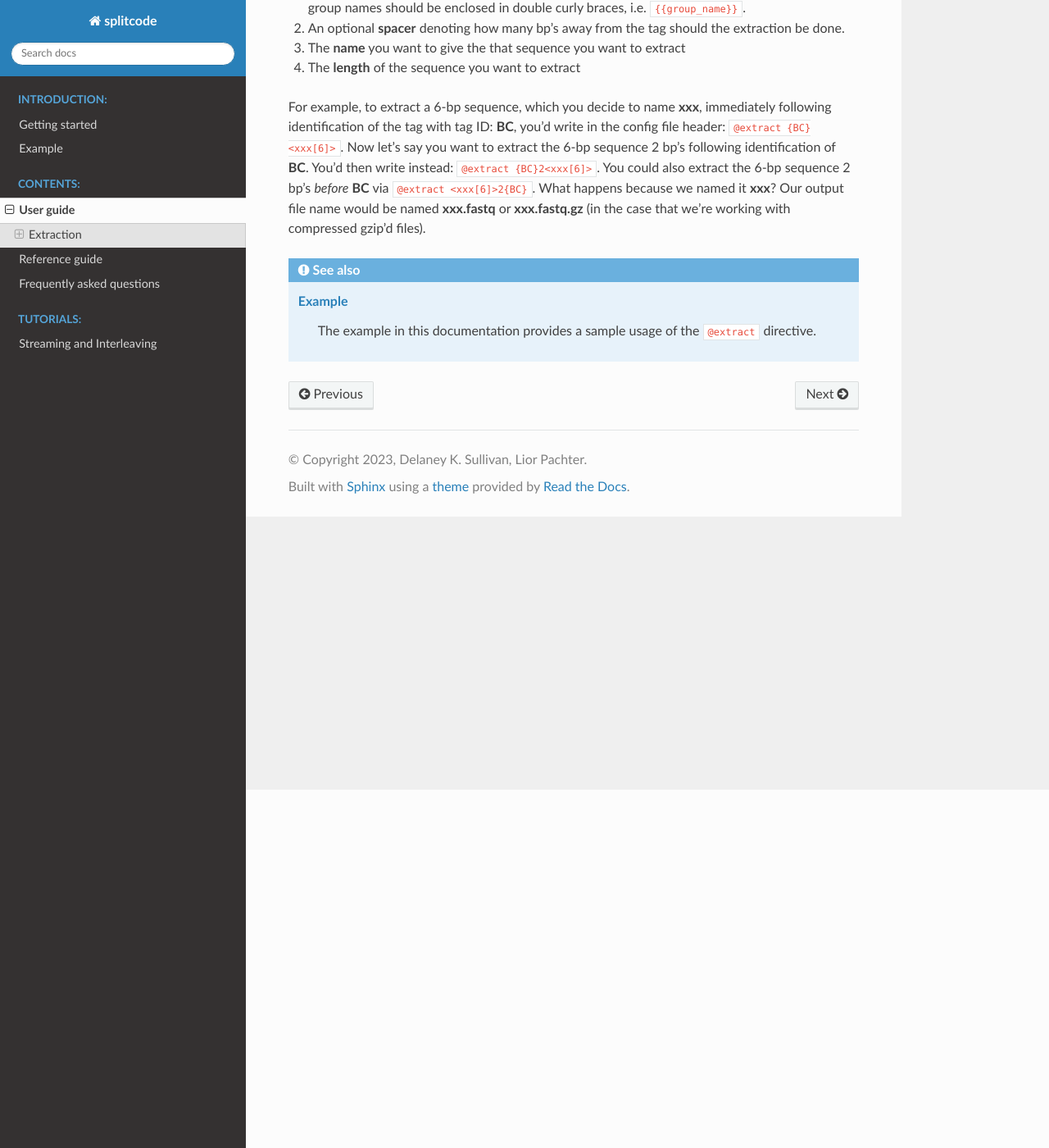
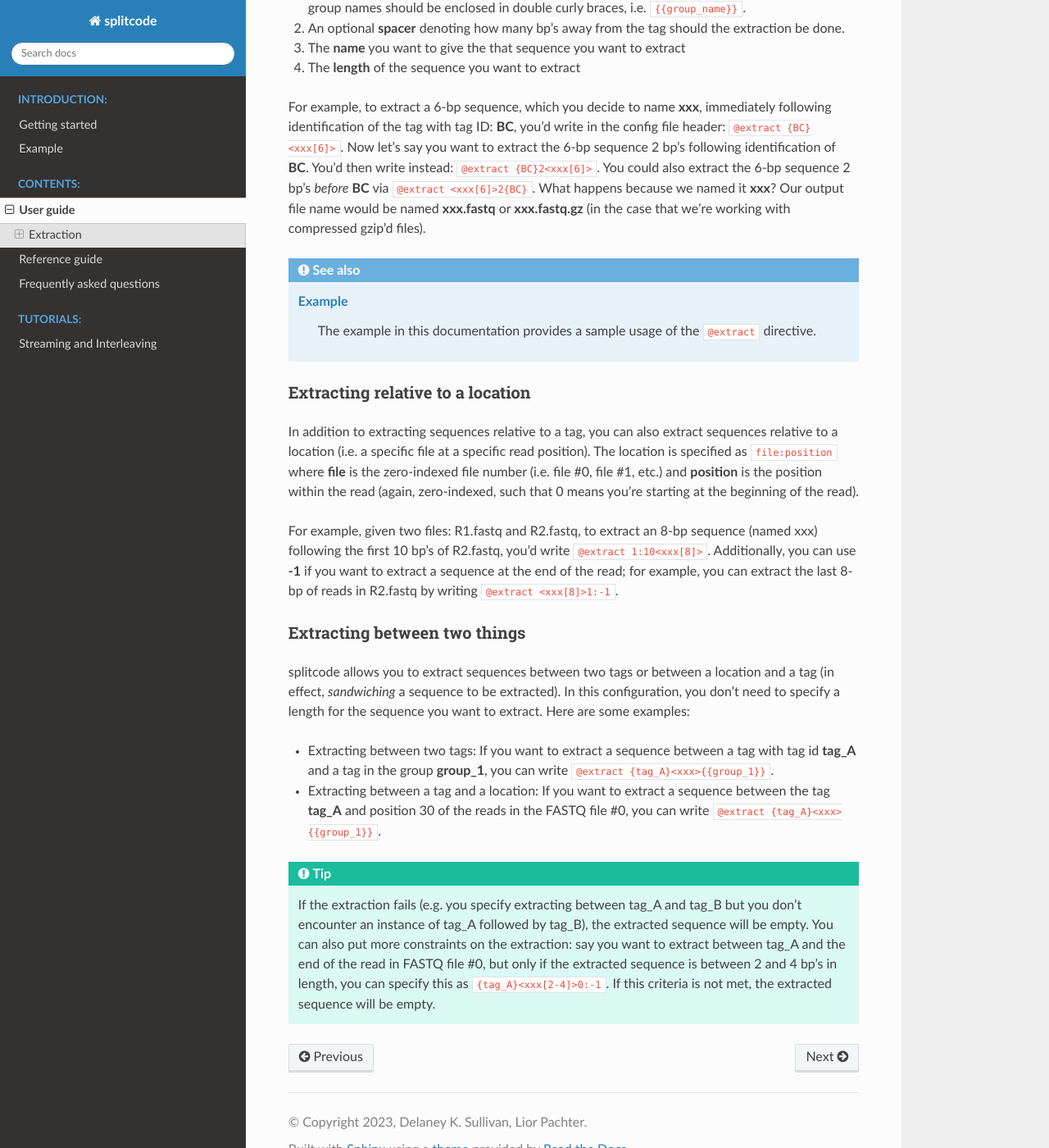
Before and after one commit to pachterlab/splitcode-tutorial, a Sphinx documentation site: the page built from docs/source/user_guide.rst, in a window 1280 px wide and 1400 px high, scrolled down 437 px. Shown: the whole window at 82% size. Built offline with Sphinx 7.4.7 and the Read the Docs theme 2.0.0, drawn with Linux system fonts in a browser that asks for light colours.

Commit message:
more extraction description

```diff
--- a/docs/source/user_guide.rst
+++ b/docs/source/user_guide.rst
@@ -24,3 +24,24 @@
 
    :ref:`example page`
      The example in this documentation provides a sample usage of the ``@extract`` directive.
+
+Extracting relative to a location
+~~~~~~~~~~~~~~~~~~~~~~~~~~~~~~~~~
+
+In addition to extracting sequences relative to a tag, you can also extract sequences relative to a location (i.e. a specific file at a specific read position). The location is specified as ``file:position`` where **file** is the zero-indexed file number (i.e. file #0, file #1, etc.) and **position** is the position within the read (again, zero-indexed, such that 0 means you're starting at the beginning of the read).
+
+For example, given two files: R1.fastq and R2.fastq, to extract an 8-bp sequence (named xxx) following the first 10 bp's of R2.fastq, you'd write ``@extract 1:10<xxx[8]>``. Additionally, you can use **-1** if you want to extract a sequence at the end of the read; for example, you can extract the last 8-bp of reads in R2.fastq by writing ``@extract <xxx[8]>1:-1``.
+
+
+
+Extracting between two things
+~~~~~~~~~~~~~~~~~~~~~~~~~~~~~
+
+splitcode allows you to extract sequences between two tags or between a location and a tag (in effect, *sandwiching* a sequence to be extracted). In this configuration, you don't need to specify a length for the sequence you want to extract. Here are some examples:
+
+* Extracting between two tags: If you want to extract a sequence between a tag with tag id **tag_A** and a tag in the group **group_1**, you can write ``@extract {tag_A}<xxx>{{group_1}}``.
+* Extracting between a tag and a location: If you want to extract a sequence between the tag **tag_A** and position 30 of the reads in the FASTQ file #0, you can write ``@extract {tag_A}<xxx>{{group_1}}``.
+
+.. tip::
+
+   If the extraction fails (e.g. you specify extracting between tag_A and tag_B but you don't encounter an instance of tag_A followed by tag_B), the extracted sequence will be empty. You can also put more constraints on the extraction: say you want to extract between tag_A and the end of the read in FASTQ file #0, but only if the extracted sequence is between 2 and 4 bp's in length, you can specify this as ``{tag_A}<xxx[2-4]>0:-1``. If this criteria is not met, the extracted sequence will be empty.
```
